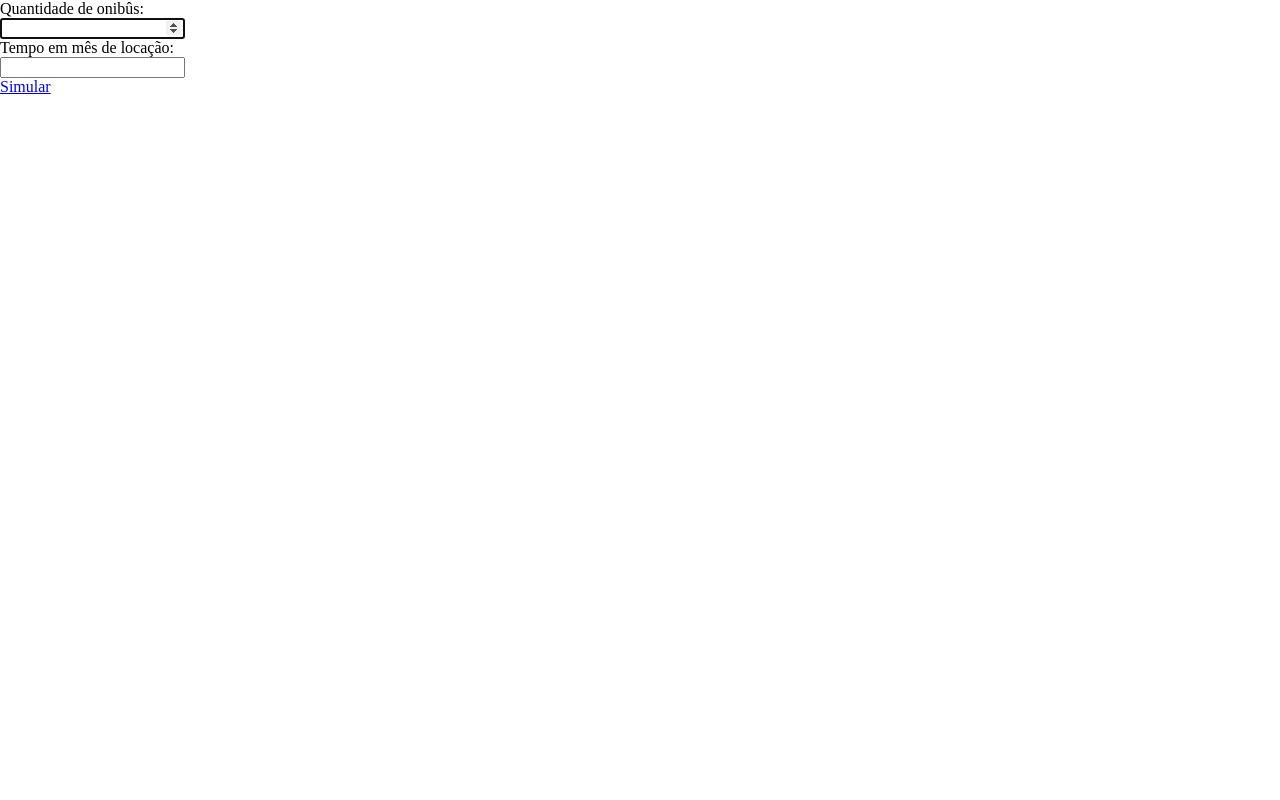
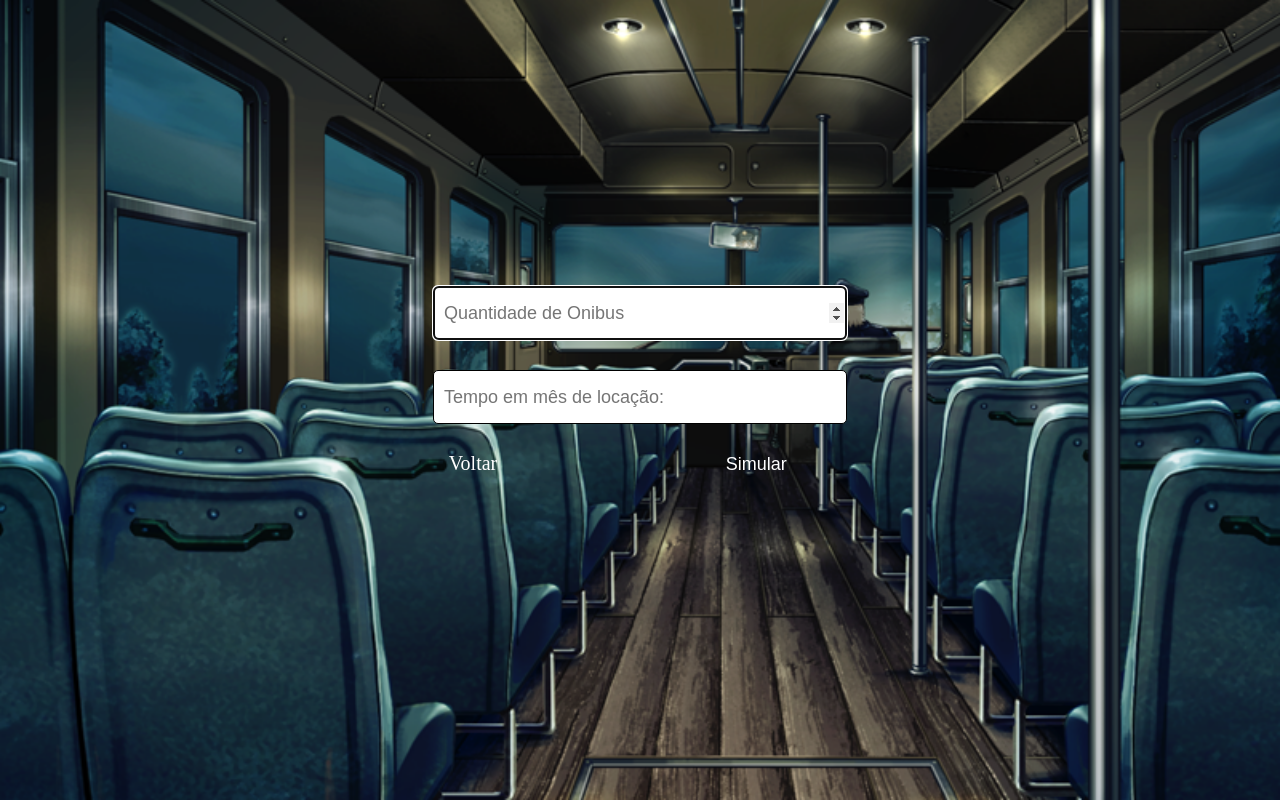
Before and after one commit to fekling/Projeto-Sprint2, a plain HTML site: page site/Financeiro/SIMULADOR FINANCEIRO.html in a window 1280 px wide. Drawn offline with Linux system fonts and the light colour scheme; files that its build step writes are made by us from their sources.

Commit message:
Adicionando css ao simulador financeiro

```diff
--- a/site/Financeiro/SIMULADOR FINANCEIRO.html
+++ b/site/Financeiro/SIMULADOR FINANCEIRO.html
@@ -3,7 +3,7 @@
 <head>
     <meta charset="UTF-8">
     <meta name="viewport" content="width=device-width, initial-scale=1.0">
-    <link rel="stylesheet" type="text/css" href="style.css">
+    <link rel="stylesheet" type="text/css" href="css/style.css">
     <link href="https://fonts.googleapis.com/css?family=Tangerine" rel="Stylesheet">
     <meta http-equiv="X-UA-Compatible" content="ie=edge">
     <title>Simule seu faturamento</title>
@@ -14,14 +14,14 @@
             <div class="login">
         <div class="div_form">
             <form>
-                Quantidade de onibûs: <br> <input type="number" id="busão" autofocus>
+                 <input type="number" id="busão" autofocus placeholder="Quantidade de Onibus" class="inputFinanceiro" min="0">
                 <br>
-                <span>Tempo em mês de locação:</span> <br> <input type="number" id="tempo">
-                <br>
+                 <input type="number" id="tempo" placeholder="Tempo em mês de locação:" class="inputFinanceiro" min="0">
             </form>
-            <a href="#" class="botao" onclick="Simular()">Simular</a>
+            <a href="../index.html" class="cadastro">Voltar</a>
+            <button onclick="Simular()" class="btn">Simular</button>
         </div>
-            <div id="div_mensagem"></div>
+            <div id="div_mensagem" class="div_mensagem"></div>
         </div>
     </div>
 
@@ -30,13 +30,24 @@
 <script>
     function Simular(){
         var temp = Number(tempo.value);
-        var pagamento = Number(tempo.value) * Number(busão.value) * 400 ;
-        var pagardesc = Number(pagamento * 0.95);
-        if(temp >= 12){
-        div_mensagem.innerHTML = `<p>O valor total será de R$${pagardesc.toFixed(2)}</p>`
-     }
-     else{
-        div_mensagem.innerHTML = `<p>O valor total será de R$${pagamento.toFixed(2)}</p>`
-     }
+        var qtdOnibus = Number(busão.value);
+        var pagamento = (temp * qtdOnibus) * 400 ;
+        var pagardesc = pagamento * 0.95;
+
+       if(temp>0 && qtdOnibus>0){
+            if(temp >= 12){
+                div_mensagem.innerHTML = `<p>O valor total será de R$:${pagardesc.toFixed(2)}</p>`
+            }
+            else{
+                div_mensagem.innerHTML = `<p>O valor total será de R$:${pagamento.toFixed(2)}</p>`
+            }
+            div_mensagem.style.color='white';
+       }
+       else if(temp<=0 || qtdOnibus <=0){
+           div_mensagem.innerHTML='Digite um Número Positivo';
+           div_mensagem.style.color = 'red';
+       }
+
+
     }
 </script>
--- /dev/null
+++ b/site/Financeiro/css/style.css
@@ -0,0 +1,54 @@
+body{
+    margin: 0;
+    padding: 0;
+    background-image: url('../../img/fundo.jpg');
+    background-size: cover;
+    background-attachment: fixed;
+    background-position: center;
+}
+.div_form{
+    text-align: center;
+    margin-top: 20%;
+}
+.inputFinanceiro{
+    margin-top: 30px;
+    width: 400px;
+    height: 50px;
+    border-radius: 5px;
+    border: black 1px solid;
+    padding-left: 10px;
+    font-size: 18px;
+    color: grey;
+}
+.btn{
+    width: 150px;
+    height: 40px;
+    margin-left: 180px;
+    margin-top: 20px;
+    font-size: 18px;
+    font-family: ARIAL;
+    color: white;
+    background-color: transparent;
+    border: 1px solid transparent;
+    border-radius: 5px;
+    cursor: pointer;
+}
+.btn:hover{
+    color: blue;
+}
+.cadastro{
+    text-decoration: none;
+    color: white;
+    font-size: 20px;
+
+}
+.cadastro:hover{
+    color: blue;
+}
+.div_mensagem{
+    color: white;
+    font-size: 22px;
+    text-align: center;
+    font: arial;
+    margin-top: 40px;
+}
```
Also changed, not shown: site/index.html (+1 -1 lines).
